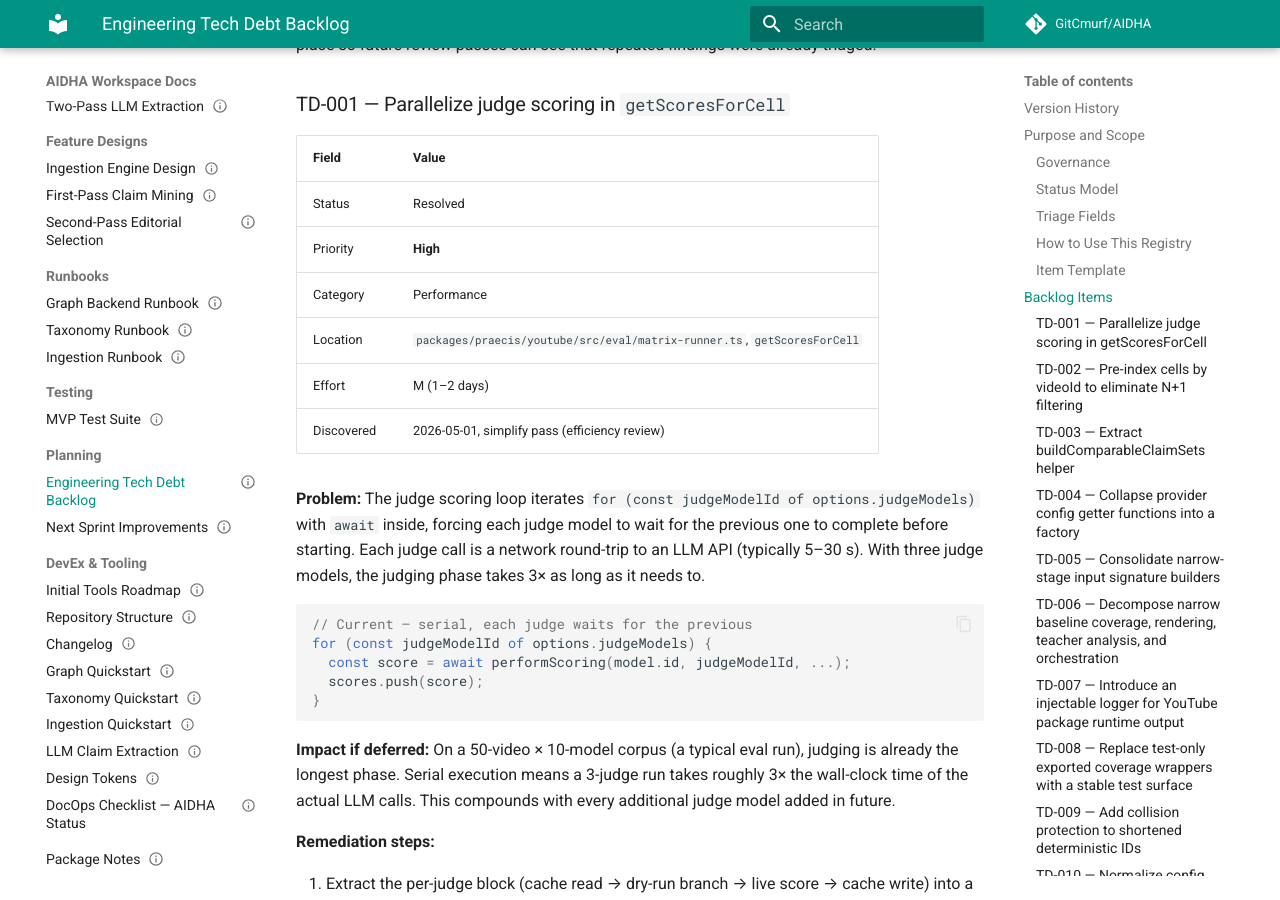
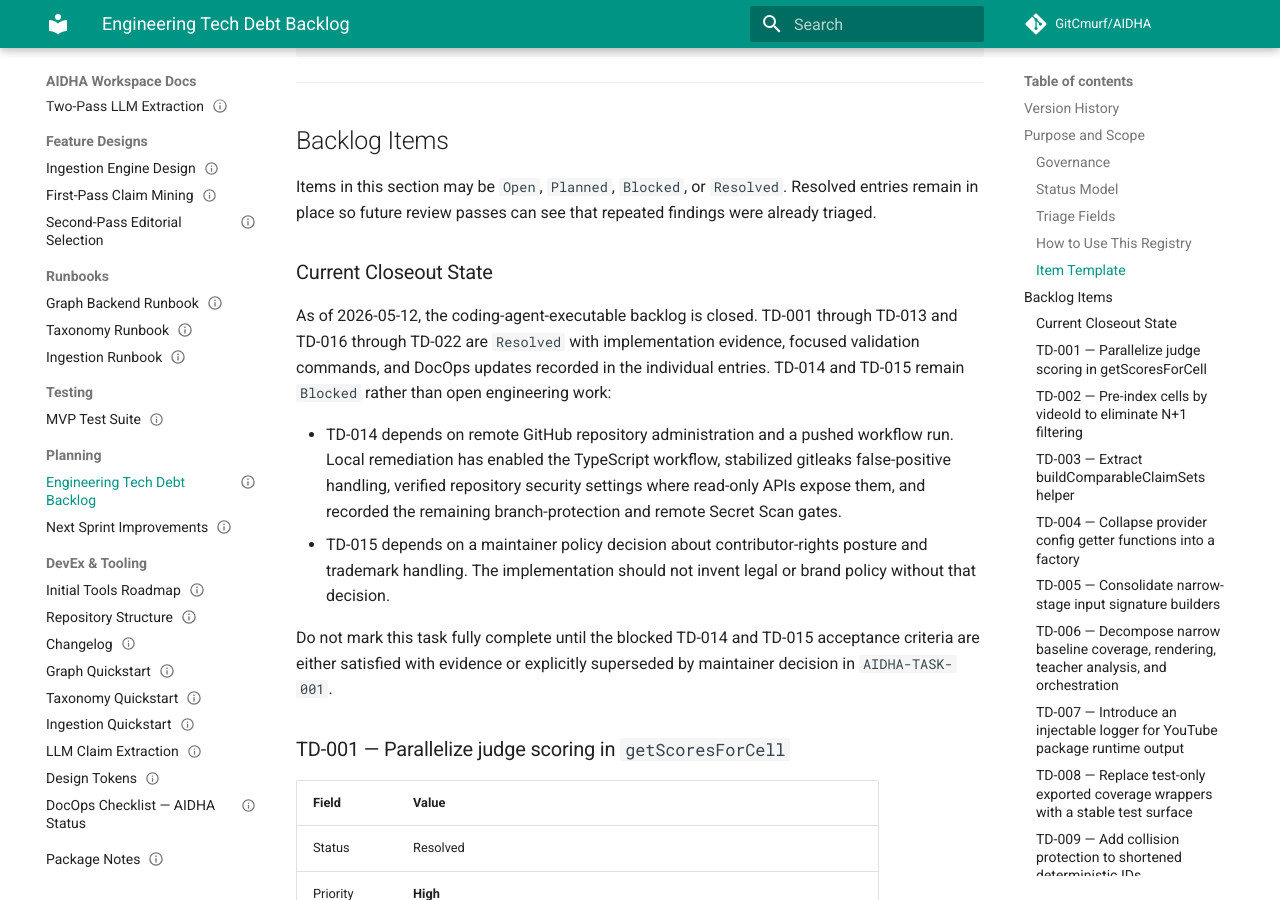
Before and after one commit to GitCmurf/AIDHA, an MkDocs documentation site: the page built from docs/05-planning/tasks/task-007-tech-debt-backlog.md, in a window 1280 px wide and 900 px high, scrolled down 10528 px. Built offline with MkDocs 1.6.1 and Material for MkDocs 9.7.7, drawn with Linux system fonts in a browser that asks for light colours; comment, search, counter and statistics services are not loaded; the version menu is left out; some of the changed text lies outside the part shown.

Commit message:
docs: summarize tech debt closeout state

```diff
--- a/docs/01-indices/catalog.json
+++ b/docs/01-indices/catalog.json
@@ -682,7 +682,7 @@
       "document_id": "AIDHA-TASK-007",
       "owner": "Ingestion Engineering Lead",
       "status": "Draft",
-      "version": "1.57",
+      "version": "1.58",
       "last_updated": "2026-05-12",
       "title": "Engineering Tech Debt Backlog",
       "type": "TASK",
--- a/docs/05-planning/tasks/task-007-tech-debt-backlog.md
+++ b/docs/05-planning/tasks/task-007-tech-debt-backlog.md
@@ -85,6 +85,7 @@ keywords: [tech-debt, backlog, refactoring, performance, eval]
 | 1.55    | 2026-05-12 | AI     | Add and resolve TD-022 for live CodeQL regex-safety alerts. | — | Draft | AIDHA-TASK-008 |
 | 1.56    | 2026-05-12 | AI     | Align TASK-001 public-readiness evidence for partially complete TD-014 controls. | — | Draft | AIDHA-TASK-001 |
 | 1.57    | 2026-05-12 | AI     | Add local gitleaks evidence and narrow false-positive allowlist for TD-014. | — | Draft | AIDHA-TASK-001 |
+| 1.58    | 2026-05-12 | AI     | Add closeout state summary distinguishing resolved work from maintainer-blocked gates. | — | Draft | AIDHA-TASK-008 |
 
 ---
 
@@ -183,6 +184,24 @@ single precise item over a broad theme unless the remediation must be architectu
 
 Items in this section may be `Open`, `Planned`, `Blocked`, or `Resolved`. Resolved entries remain
 in place so future review passes can see that repeated findings were already triaged.
+
+### Current Closeout State
+
+As of 2026-05-12, the coding-agent-executable backlog is closed. TD-001 through TD-013 and TD-016
+through TD-022 are `Resolved` with implementation evidence, focused validation commands, and
+DocOps updates recorded in the individual entries. TD-014 and TD-015 remain `Blocked` rather than
+open engineering work:
+
+- TD-014 depends on remote GitHub repository administration and a pushed workflow run. Local
+  remediation has enabled the TypeScript workflow, stabilized gitleaks false-positive handling,
+  verified repository security settings where read-only APIs expose them, and recorded the
+  remaining branch-protection and remote Secret Scan gates.
+- TD-015 depends on a maintainer policy decision about contributor-rights posture and trademark
+  handling. The implementation should not invent legal or brand policy without that decision.
+
+Do not mark this task fully complete until the blocked TD-014 and TD-015 acceptance criteria are
+either satisfied with evidence or explicitly superseded by maintainer decision in
+`AIDHA-TASK-001`.
 
 ### TD-001 — Parallelize judge scoring in `getScoresForCell`
 
```
Also changed, not shown: other parts of docs/05-planning/tasks/task-007-tech-debt-backlog.md (+2 -2 lines).
